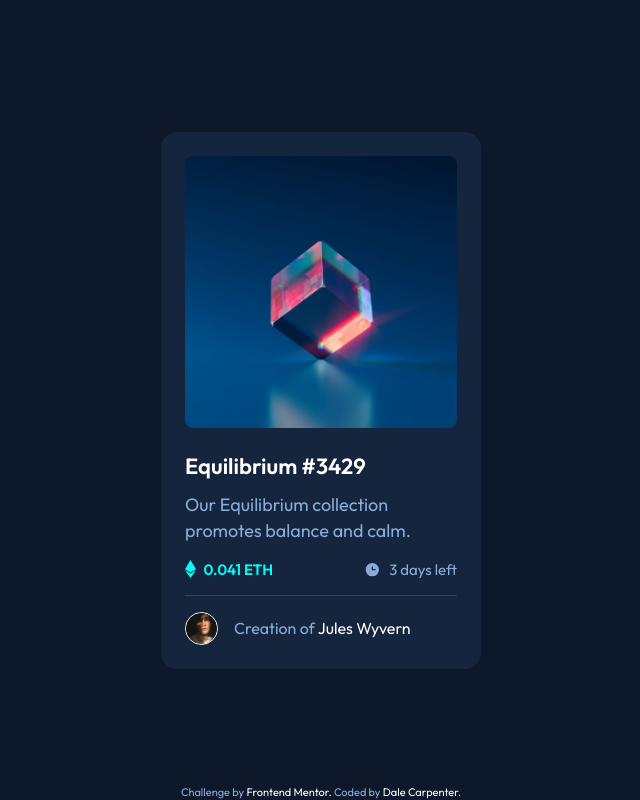
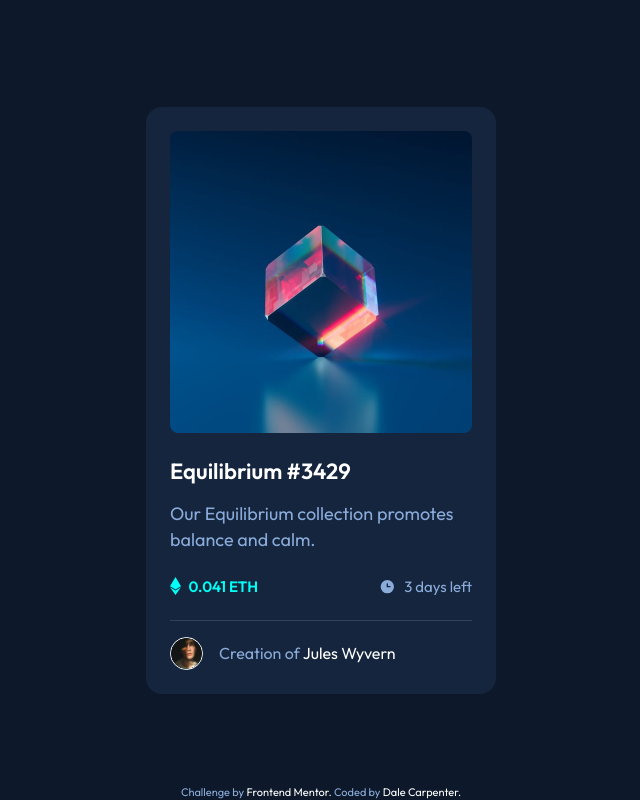
Before and after one commit to dalecarpenter/nft-preview-card-component, a website: page public/index.html in a window 1280 px wide. Shown: the whole page, without its empty margins (319-959 px from the left). Drawn offline with Linux system fonts and the light colour scheme.

Commit message:
complete desktop layout

```diff
--- a/public/index.html
+++ b/public/index.html
@@ -23,19 +23,21 @@
   </head>
   <body class="grid h-screen place-items-center bg-mainBg text-softBlue">
     <article
-      class="w-80 p-6 bg-cardBg rounded-2xl shadow-[0px_25px_50px_0pxhsl(0, 0, 0, 0.95)]"
+      class="w-[327px] lg:w-[350px] p-6 bg-cardBg rounded-2xl shadow-[0px_25px_50px_0pxhsl(0, 0, 0, 0.95)]"
     >
       <img
         src="./assets/image-equilibrium.jpg"
         class="mb-6 rounded-lg"
         alt="Equilibrium #3429"
       />
-      <h1 class="mb-3 text-lg font-semibold text-white">Equilibrium #3429</h1>
-      <p class="mb-4 text-base">
+      <h1 class="mb-3 text-lg font-semibold text-white lg:mb-4">
+        Equilibrium #3429
+      </h1>
+      <p class="mb-4 text-base lg:mb-6">
         Our Equilibrium collection promotes balance and calm.
       </p>
 
-      <section class="flex items-center justify-between mb-4 text-sm">
+      <section class="flex items-center justify-between mb-4 text-sm lg:mb-6">
         <div class="w-[88px] flex items-center justify-between">
           <img
             src="./assets/icon-ethereum.svg"
```
Also changed, not shown: public/styles.css.
